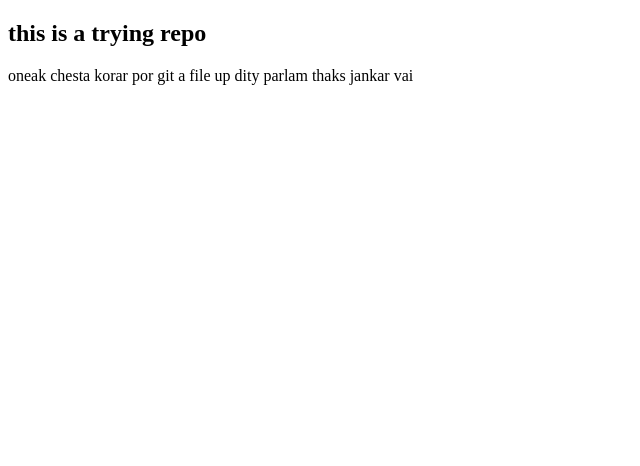
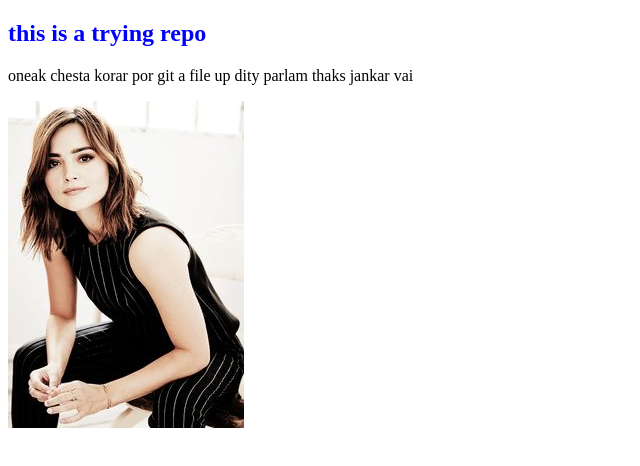
Before and after one commit to raju120405/best-try-repo, a plain HTML site: page index.html in a window 1280 px wide. Shown: the whole page, without its empty margins (0-640 px from the left). Drawn offline with Linux system fonts and the light colour scheme.

Commit message:
img-added

```diff
--- a/index.html
+++ b/index.html
@@ -5,6 +5,7 @@
     <meta http-equiv="X-UA-Compatible" content="IE=edge">
     <meta name="viewport" content="width=device-width, initial-scale=1.0">
     <title>Best-try-repo</title>
+    <link rel="stylesheet" href="style.css">
 </head>
 <body>
     <h2>this is a trying repo</h2>
@@ -12,5 +13,6 @@
         oneak chesta korar por git a file up dity parlam
         thaks jankar vai
     </p>
+    <img src="baka.jpg" alt="">
 </body>
 </html>
--- /dev/null
+++ b/style.css
@@ -0,0 +1,3 @@
+h2{
+    color: blue;
+}
```
Also changed, not shown: baka.jpg (added).
